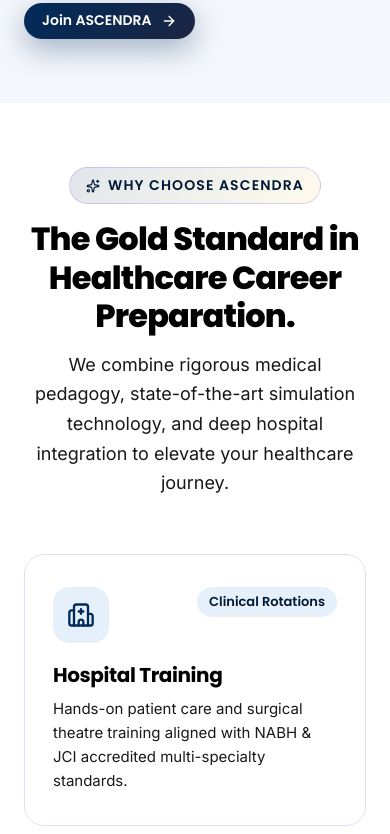
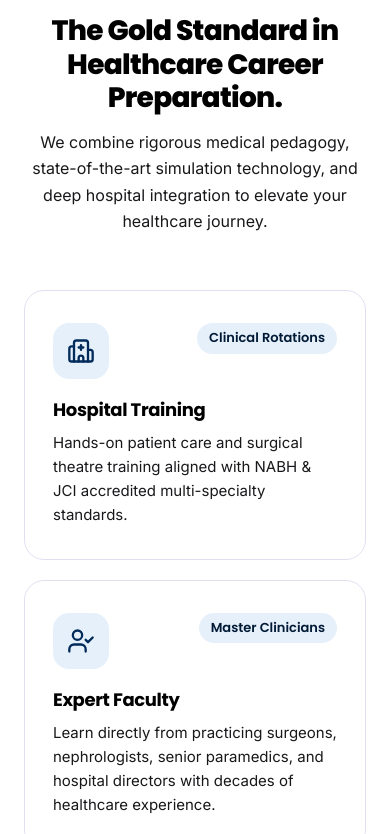
Before and after one commit to jayadevjnair/ascendra-website, a React (Vite) app: page / in a window 390 px wide. Shown: the part 3987-4821 px from the top of the page. Built offline with nearby package versions, Linux system fonts and the light colour scheme.

Commit message:
Implement mobile-first typography scale

```diff
--- a/src/styles/components.css
+++ b/src/styles/components.css
@@ -413,10 +413,16 @@
 
 .trust-number {
   font-family: var(--font-heading);
-  font-size: 2rem;
+  font-size: 1.5rem; /* mobile */
   font-weight: 800;
   color: var(--color-secondary);
   line-height: 1.1;
+}
+
+@media (min-width: 768px) {
+  .trust-number {
+    font-size: 2rem;
+  }
 }
 
 .trust-label {
@@ -587,10 +593,16 @@
 }
 
 .feature-title {
-  font-size: 1.25rem;
+  font-size: 1.125rem; /* mobile */
   font-weight: 700;
   margin-bottom: 10px;
   color: var(--color-secondary);
+}
+
+@media (min-width: 768px) {
+  .feature-title {
+    font-size: 1.25rem;
+  }
 }
 
 .feature-desc {
@@ -695,11 +707,17 @@
 }
 
 .course-title {
-  font-size: 1.2rem;
+  font-size: 1.0625rem; /* mobile */
   font-weight: 700;
   color: var(--color-secondary);
   margin-bottom: 10px;
   line-height: 1.35;
+}
+
+@media (min-width: 768px) {
+  .course-title {
+    font-size: 1.2rem;
+  }
 }
 
 .course-desc {
@@ -784,10 +802,16 @@
 }
 
 .mode-title {
-  font-size: 1.5rem;
+  font-size: 1.25rem; /* mobile */
   font-weight: 700;
   color: var(--color-secondary);
   margin-bottom: 12px;
+}
+
+@media (min-width: 768px) {
+  .mode-title {
+    font-size: 1.5rem;
+  }
 }
 
 .mode-features {
--- a/src/styles/global.css
+++ b/src/styles/global.css
@@ -16,7 +16,7 @@
 
 body {
   font-family: var(--font-body);
-  font-size: 1.125rem; /* 18px body */
+  font-size: 1rem; /* 16px body for mobile */
   line-height: 1.7;
   color: var(--color-text-primary);
   background-color: var(--color-bg-white);
@@ -24,6 +24,12 @@
   -moz-osx-font-smoothing: grayscale;
   overflow-x: hidden;
   width: 100%;
+}
+
+@media (min-width: 768px) {
+  body {
+    font-size: 1.125rem; /* 18px body for desktop */
+  }
 }
 
 .app-layout, #root {
@@ -58,21 +64,21 @@
 }
 
 .hero-title {
-  font-size: clamp(2.5rem, 5.2vw, 4.5rem); /* Up to 72px desktop */
+  font-size: clamp(2rem, 5vw, 4.5rem); /* Starts at 32px on mobile, scales to 72px on desktop */
   font-weight: 800;
   line-height: 1.1;
   letter-spacing: -0.03em;
 }
 
 .hero-subtitle {
-  font-size: clamp(1.15rem, 1.8vw, 1.375rem); /* 22px */
+  font-size: clamp(1rem, 1.8vw, 1.375rem); /* Starts at 16px on mobile, scales to 22px on desktop */
   color: var(--color-text-secondary);
   line-height: 1.65;
   max-width: 620px;
 }
 
 .section-title {
-  font-size: clamp(2rem, 3.8vw, 2.75rem);
+  font-size: clamp(1.75rem, 3.8vw, 2.75rem); /* Starts at 28px on mobile */
   font-weight: 800;
   letter-spacing: -0.025em;
   color: var(--color-text-primary);
@@ -112,11 +118,17 @@
 }
 
 .section-description {
-  font-size: 1.125rem;
+  font-size: 1rem; /* 16px for mobile */
   color: var(--color-text-secondary);
+  line-height: 1.65;
   max-width: 680px;
   margin: 0 auto;
-  line-height: 1.65;
+}
+
+@media (min-width: 768px) {
+  .section-description {
+    font-size: 1.125rem; /* 18px for desktop */
+  }
 }
 
 .section-description-dark {
```
